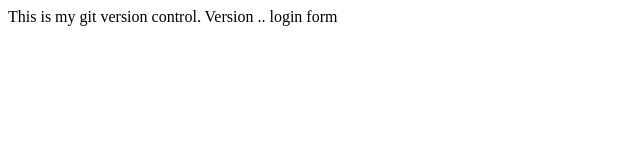
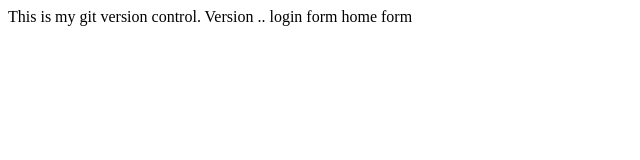
Before and after one commit to rafiuzzamanSifat/myapp, a plain HTML site: page index.html in a window 1280 px wide. Shown: the full height of the page, 0-640 px from the left. Drawn offline with Linux system fonts and the light colour scheme.

Commit message:
home changed occure

```diff
--- a/index.html
+++ b/index.html
@@ -4,6 +4,7 @@
 <body>
 This is my git version control. Version ..
 login form
+home form
 </body>
 </head>
 </html>
```
Also changed, not shown: home.html (added, +1 -0 lines).
